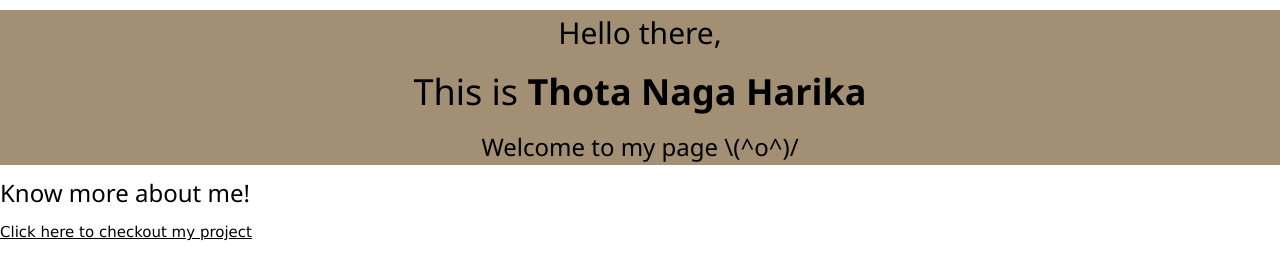
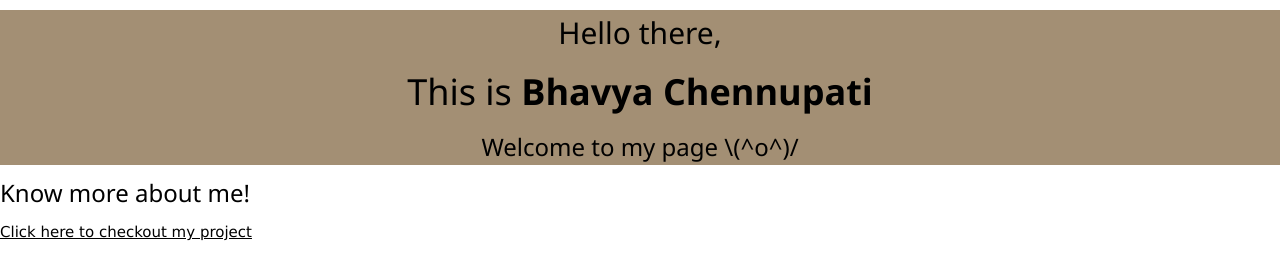
Before and after one commit to Bhavya-Chennupati/project, a plain HTML site: page index.html in a window 1280 px wide. Drawn offline with nearby package versions, Linux system fonts and the light colour scheme.

Commit message:
Update index.html

```diff
--- a/index.html
+++ b/index.html
@@ -14,7 +14,7 @@
     <body>
         <div id="intro">
             <h2>Hello there,</h2>
-        <h1>This is <strong>Thota Naga Harika</strong></h1>
+        <h1>This is <strong>Bhavya Chennupati</strong></h1>
         <h3>Welcome to my page \(^o^)/</h3>
         </div>
         <div>
```
